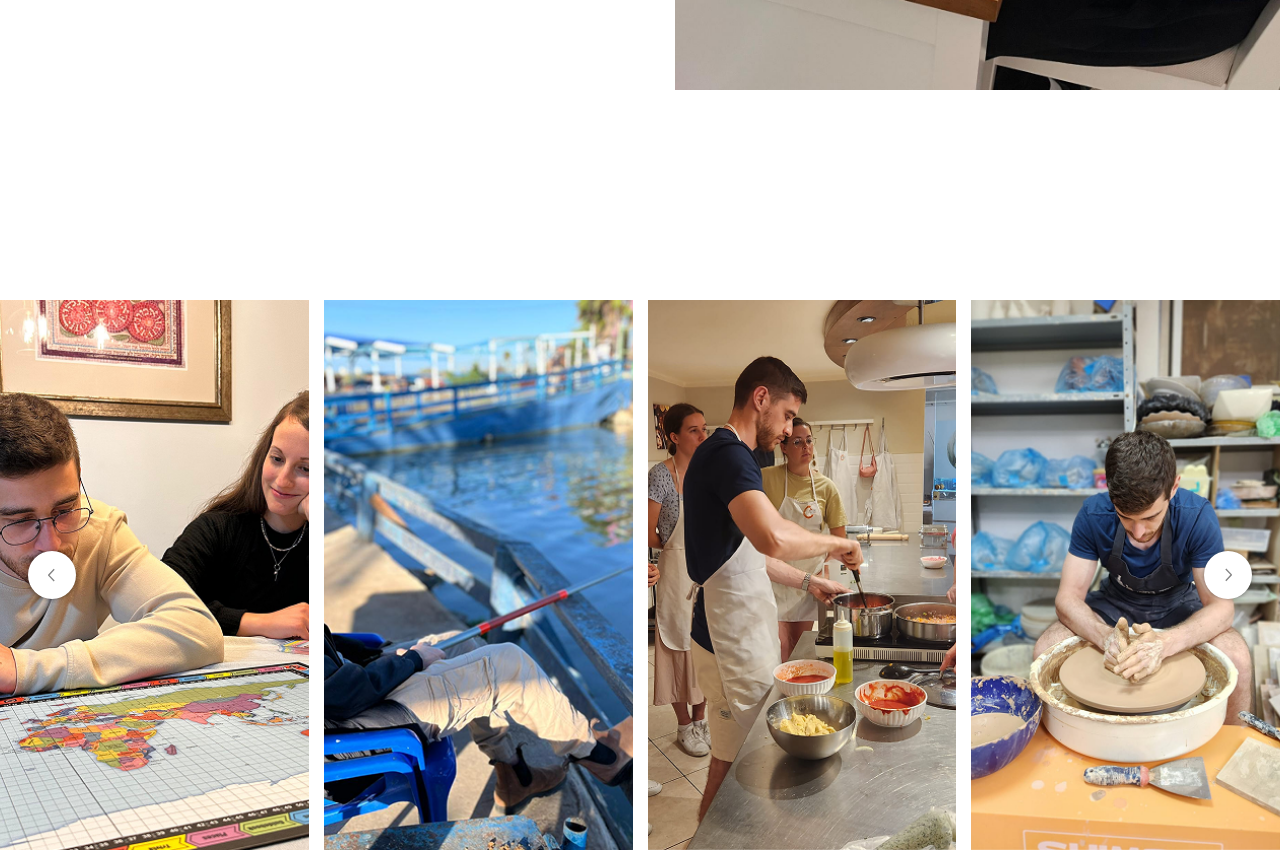
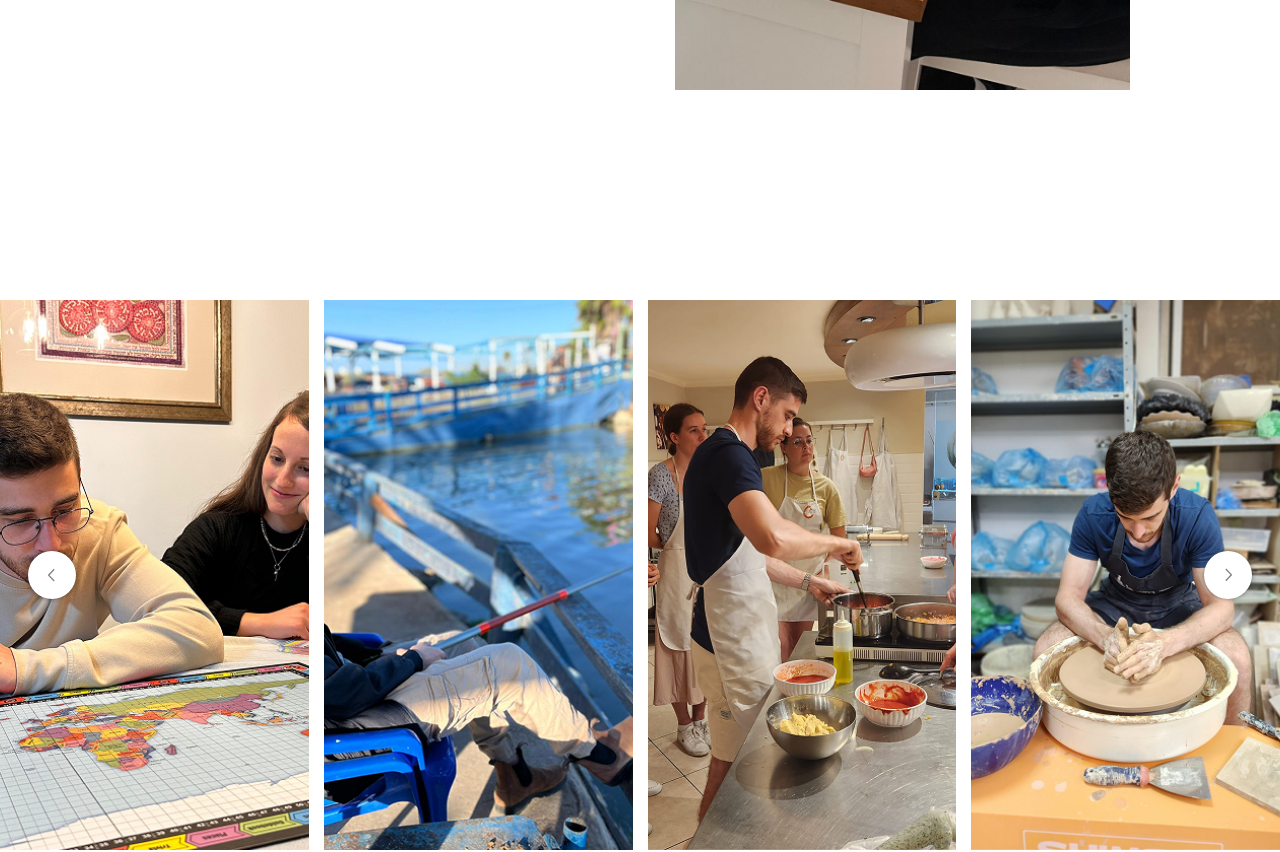
Before and after one commit to mikaridley/Eldan-Ridley-s-Portfolio, a React (Vite) app: page /about-me in a window 1280 px wide. Shown: the part 1808-2660 px from the top of the page. Built offline with nearby package versions, Linux system fonts and the light colour scheme.

Commit message:
fix about me layout

```diff
--- a/src/assets/styles/pages/AboutMePage.css
+++ b/src/assets/styles/pages/AboutMePage.css
@@ -4,8 +4,6 @@
     column-gap: 5rem;
     row-gap: 15rem;
 
-    max-width: 1500px;
-    margin-inline: auto;
     margin-block-start: 12rem;
 
     .eldan-img-1{
--- a/src/assets/styles/pages/HomePage.css
+++ b/src/assets/styles/pages/HomePage.css
@@ -30,7 +30,8 @@
   .projects{
     display: grid;
     grid-template-columns: repeat(2, 1fr);
-    gap: 14rem;
+    justify-items: center;
+    gap: 5rem;
 
     .home-project-quntex {
       .home-project-link {
--- a/src/pages/AboutMePage.jsx
+++ b/src/pages/AboutMePage.jsx
@@ -22,7 +22,8 @@ const CAROUSEL_IMAGES = [
 
 export function AboutMePage() {
   return (
-    <section className="about-me-page">
+    <div className="projects-layout">
+      <section className="about-me-page ">
         <img src={eldanImg1} alt="Eldan" className="eldan-img-1"/>
         <div className="about-me">
           <h4>About Me</h4>
@@ -42,5 +43,6 @@ export function AboutMePage() {
           <ImgsCarousel images={CAROUSEL_IMAGES} />
         </div>
       </section>
+    </div>
   )
 }
```
Lines whose indentation alone changed are shown as unchanged.
